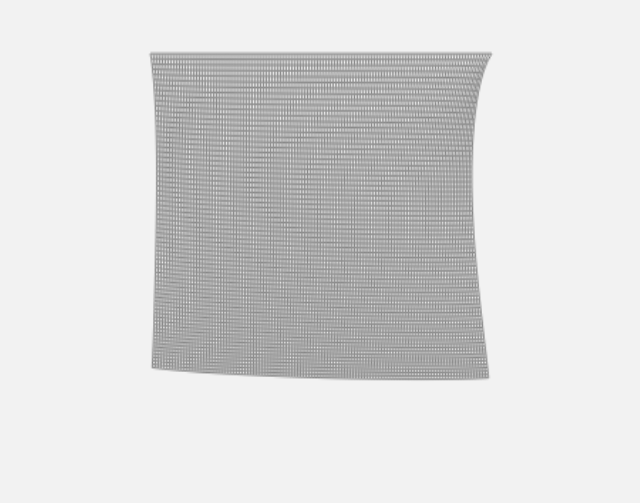
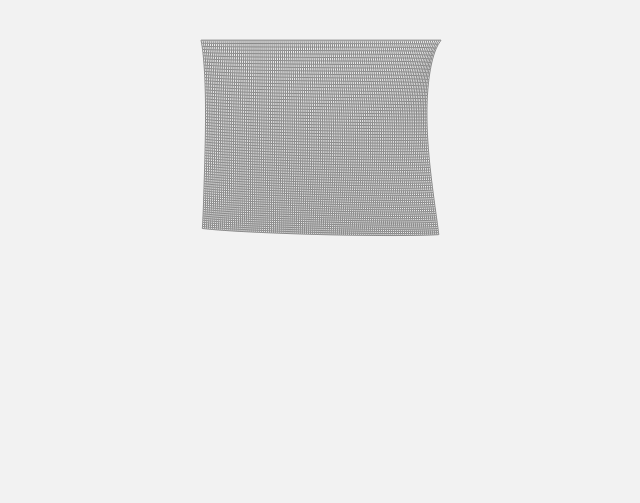
Before and after one commit to koval01/cloth, a plain HTML site: page index.html in a window 1280 px wide. Shown: the whole page, without its empty margins (319-959 px from the left). Drawn offline with Linux system fonts and the light colour scheme; animation ran at ten frames a second.

Commit message:
Update index.html

```diff
--- a/index.html
+++ b/index.html
@@ -1,3 +1,3 @@
 <link rel="stylesheet" href="style.css">
-<canvas id="c" style="width:100%;height:100%"></canvas>
+<canvas id="c"></canvas>
 <script src="script.js"></script>
```
